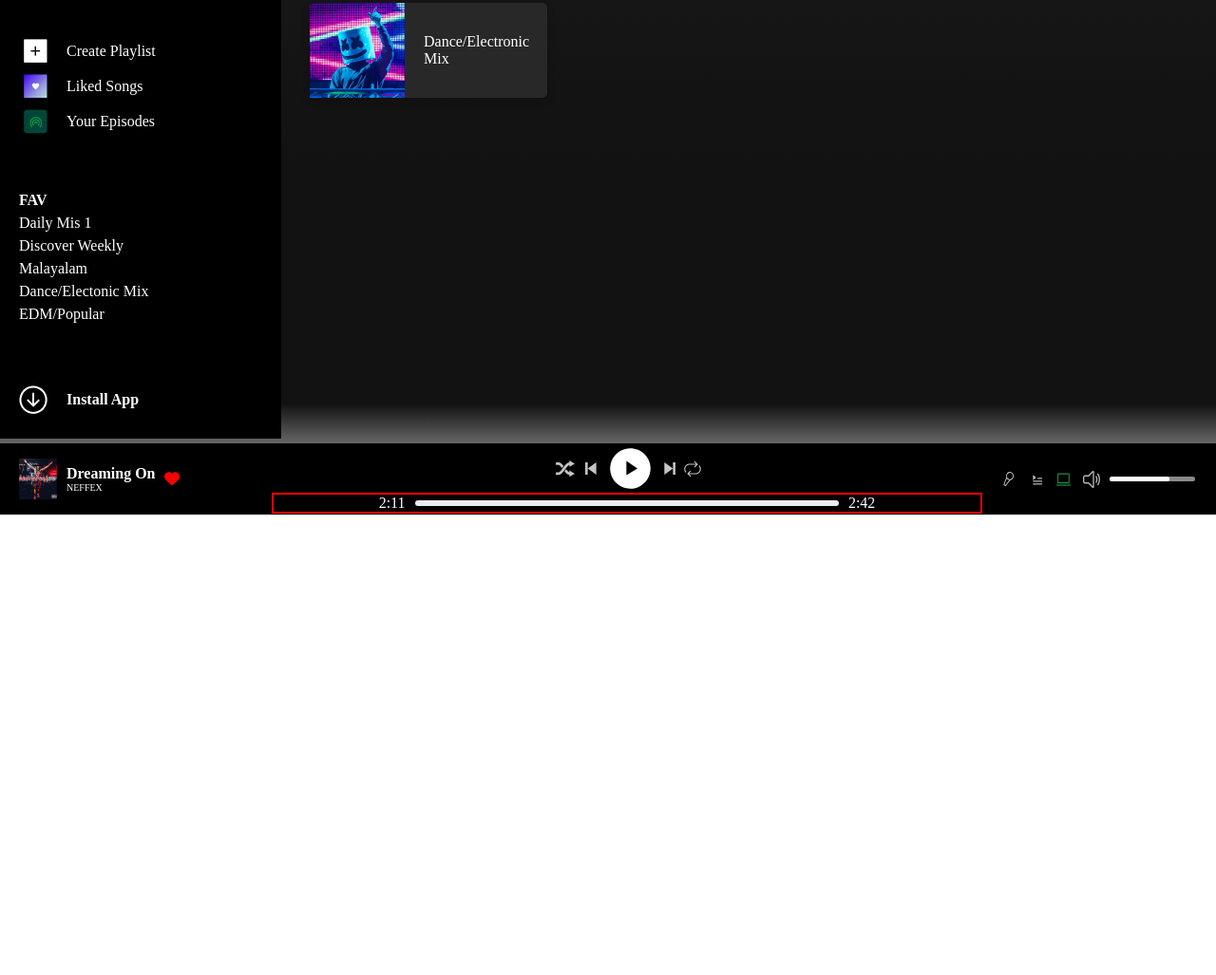
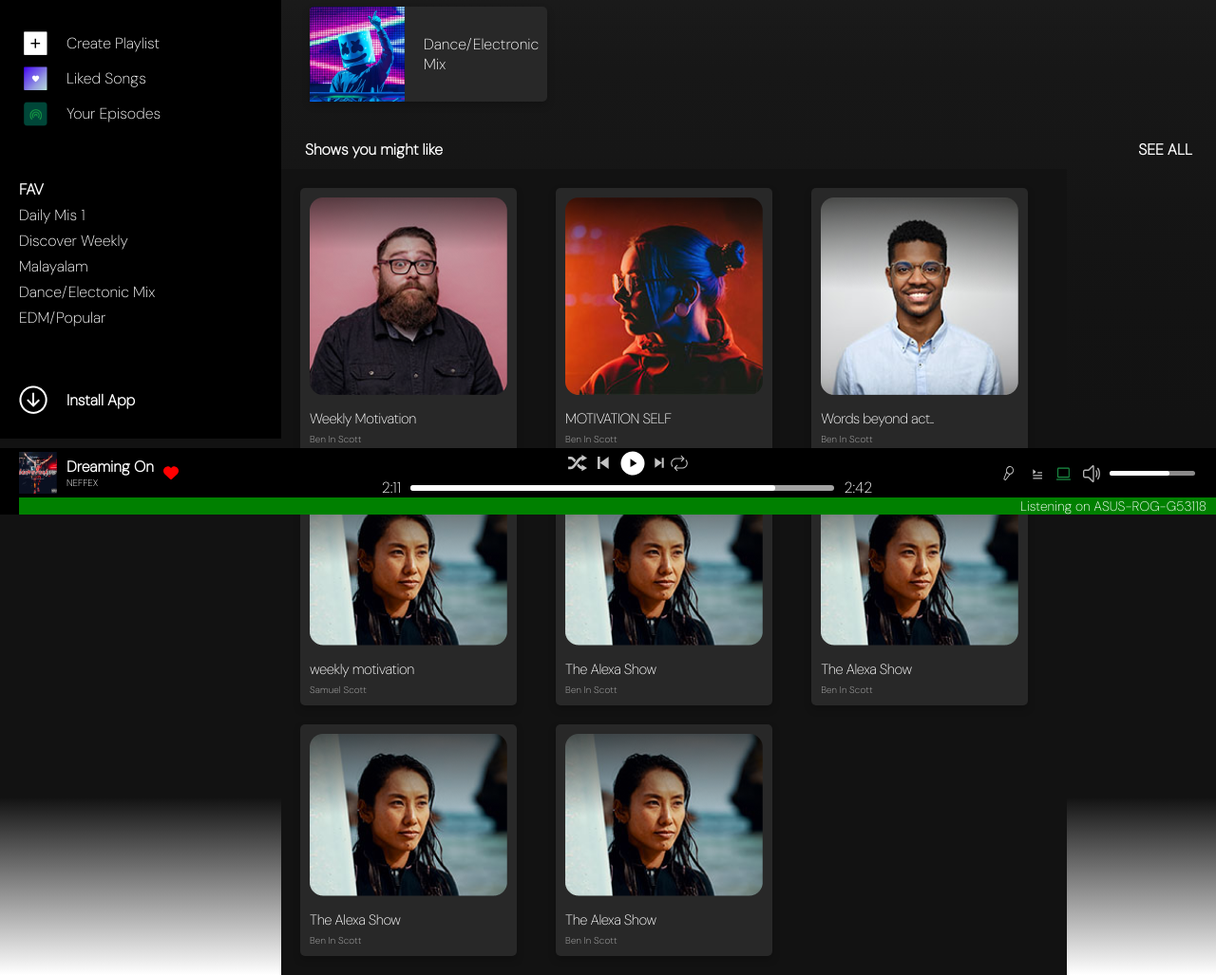
Before and after one commit to Flash-R/spotifyclone.github.io, a plain HTML site: page index.html in a window 1280 px wide. Shown: the part 258-1285 px from the top of the page at 95% size. Before the commit the page ends 800 px from the top, so only its background shows below. Drawn offline with Linux system fonts and the light colour scheme.

Commit message:
Completed the home page

```diff
--- a/css/style.css
+++ b/css/style.css
@@ -1,5 +1,8 @@
+@import url('https://fonts.googleapis.com/css2?family=DM+Sans:opsz,wght@9..40,200&display=swap');
+
 *{
     margin: 0px;
+    font-family: "DM Sans", "Sans";
 }
 header {
     position: fixed;
@@ -58,19 +61,20 @@ header .installApp h4{
 }
 /* Main section */
 main{
-    height: 100vh;
     background: linear-gradient(180deg, #222 0%, #1F1F1F 11.64%, #171717 25.66%, #161616 32.94%, #151515 35.98%, #131313 44.89%, #121212 55.22%, #121212 75.34%, #121212 85.45%, rgba(18, 18, 18, 0.00) 100%);
 }
-#featured {
-    width: 77%;
+#featured , #playlistGrid{
+    /* width: 800px; */
     margin-left: 20%;
     padding-left: 40px;
+    color: white;
+}
+#featured {
+
     display: flex;
     flex-direction: column;
     flex-wrap: wrap;
     justify-content: space-around;
-    /* background-color: #121212;  */
-    color: white;
 }
 #featured .featured-profile{
     width: 100%;
@@ -101,9 +105,7 @@ main{
 #featured .playlistcards{
     display: flex;
     flex-wrap: wrap;
-    /* justify-content: space-between; */
     padding: 20px;
-    /* background-color: #121212; */
     color: white;
 }
 #featured .playlistcards .playlist-card {
@@ -131,18 +133,26 @@ main{
 }
 
 /* music player */
-#musicPlayer {
+
+#musicPlayer{
     position: fixed;
     bottom: 0;
-    height: 35px;
+    width: 100%;
+    display: flex;
+    flex-direction: column;
+    align-items: center;
+    padding: 0px 20px 0px 20px;
+    background-color: black;
+    color: white;
+}
+#musicPlayer .musicPlayerControl {
     width: 100%;
     display: flex;
     gap: 20px;
     justify-content: space-between;
     align-items: center;
-    padding: 20px;
+    padding: 0px 20px 0px 20px;
     background-color: black;
-    color: white;
 }
 
 
@@ -184,17 +194,17 @@ main{
     justify-content: center;
     gap: 10px;
     width: 100%;
-    border: 2px solid red;
 }
 #musicPlayer .progress-bar .progress-bar-content .song-progress {
     width: 60%;
     height: 6px;
-    background-color: #ececec;
+    background-color: #a3a3a3;
     border-radius: 10px;
 }
 #musicPlayer .progress-bar .progress-bar-content .song-progress .song-progress-content {
-    width: 60%;
-    background-color: #ff0000;
+    width: 86%;
+    height: 100%;
+    background-color: #ffffff;
     border-radius: 10px;
 }
 
@@ -217,3 +227,68 @@ main{
     border-radius: 10px;
     background-color: rgb(255, 255, 255);
 }
+#musicPlayer .playing{
+    /* height: 20px; */
+    width: 100%;
+    margin: 0px;
+    padding: 0px;
+    background-color: green;
+}
+#musicPlayer .playing p{
+    font-size: 14px;
+    float: right;
+    padding-right: 30px;
+}
+/* Playlist grid */
+#playlistGrid .grid-text{
+    display: flex;
+    justify-content: space-between;
+    padding: 10px 25px;
+}
+#playlistGrid .grid-list{
+
+    width: 80%;
+    display: grid;
+    grid-template-columns: repeat(auto-fill, minmax(190px, 1fr));
+    gap: 20px;
+    padding: 20px;
+    background-color: #121212;
+    color: white;
+}
+
+#playlistGrid .grid-list .playlist-card {
+    background-color: #282828;
+    width: fit-content;
+
+    padding: 10px;
+    border-radius: 5px;
+    overflow: hidden;
+    box-shadow: 0 4px 8px 0 rgba(0, 0, 0, 0.2);
+}
+
+#playlistGrid .playlist-card img {
+    width: 100%;
+    height: auto;
+}
+#playlistGrid .playlist-card .playlistcard-text{
+    margin-top: 10px;
+}
+#playlistGrid .playlist-card .title {
+    font-family: DM Sans;
+    font-size: 15px;
+    font-style: normal;
+    font-weight: 500;
+    line-height: normal;
+    letter-spacing: -0.42px;
+}
+
+#playlistGrid .playlist-card .creator {
+    color: #B3B3B3;
+    font-family: DM Sans;
+    font-size: 10px;
+    font-style: normal;
+    font-weight: 500;
+    line-height: normal;
+    letter-spacing: 0.15px;
+    margin-top: 5px;
+}
--- a/index.html
+++ b/index.html
@@ -120,6 +120,7 @@
             </div>
         </section>
         <section id="musicPlayer">
+            <div class="musicPlayerControl">
                 <div class="track-info">
                     <img src="./Icons/imgs/playing-img.png" alt="">
                     <div class="track-info-text">
@@ -142,12 +143,12 @@
                                 d="M20.6666 9.04175L11.625 15.5001L20.6666 21.9584V9.04175ZM11.625 15.5001V9.04175H9.04163V21.9584H11.625V15.5001Z"
                                 fill="#C4C4C4" />
                         </svg>
-                    <svg xmlns="http://www.w3.org/2000/svg" width="51" height="51" viewBox="0 0 51 51" fill="none">
+                        <svg xmlns="http://www.w3.org/2000/svg" width="30" height="30" viewBox="0 0 51 51" fill="none">
                             <path
                                 d="M25.5 4.25C21.2972 4.25 17.1887 5.49629 13.6941 7.83127C10.1996 10.1663 7.47593 13.485 5.86757 17.368C4.25921 21.2509 3.83839 25.5236 4.65832 29.6457C5.47826 33.7678 7.50212 37.5542 10.474 40.526C13.4459 43.4979 17.2322 45.5218 21.3543 46.3417C25.4764 47.1616 29.7491 46.7408 33.632 45.1324C37.515 43.5241 40.8338 40.8004 43.1687 37.3059C45.5037 33.8113 46.75 29.7029 46.75 25.5C46.75 22.7094 46.2004 19.9461 45.1325 17.368C44.0645 14.7898 42.4993 12.4472 40.526 10.474C38.5528 8.50074 36.2102 6.93547 33.632 5.86756C31.0539 4.79965 28.2906 4.25 25.5 4.25ZM21.3543 32.5V17.381L33 25.5L21.3543 32.5Z"
                                 fill="white" />
                         </svg>
-                    <svg xmlns="http://www.w3.org/2000/svg" width="31" height="31" viewBox="0 0 31 31" fill="none">
+                        <svg xmlns="http://www.w3.org/2000/svg" width="25" height="25" viewBox="0 0 31 31" fill="none">
                             <path
                                 d="M10.3334 9.04175L19.375 15.5001L10.3334 21.9584V9.04175ZM19.375 15.5001V9.04175H21.9584V21.9584H19.375V15.5001Z"
                                 fill="#C4C4C4" />
@@ -199,19 +200,75 @@
                         <div class="volume-bar"></div>
                     </div>
                 </div>
+            </div>
+            <div class="playing">
+                <p>Listening on ASUS-ROG-G53118</p>
+            </div>
         </section>
         <section id="playlistGrid">
             <div class="grid-text">
-                <!-- <h4>Shows you might like</h4>
-                <h4>SEE ALL</h4> -->
+                <h4>Shows you might like</h4>
+                <h4>SEE ALL</h4>
+            </div>
+            <div class="grid-list">
+                <div class="playlist-card">
+                    <img src="./Icons/imgs/Rectangle 21.png"/>
+                    <div class="playlistcard-text">
+                        <h4 class="title">Weekly Motivation</h4>
+                        <h5 class="creator">Ben In Scott</h5>
+                    </div>
+                </div>
+                <div class="playlist-card">
+                    <img src="./Icons/imgs/Rectangle 22.png"/>
+                    <div class="playlistcard-text">
+                        <h4 class="title">MOTIVATION SELF</h4>
+                        <h5 class="creator">Ben In Scott</h5>
+                    </div>
+                </div>
+                <div class="playlist-card">
+                    <img src="./Icons/imgs/Rectangle 23.png"/>
+                    <div class="playlistcard-text">
+                        <h4 class="title">Words beyond act..</h4>
+                        <h5 class="creator">Ben In Scott</h5>
+                    </div>
+                </div>
+                <div class="playlist-card">
+                    <img src="./Icons/imgs/Rectangle 16.png"/>
+                    <div class="playlistcard-text">
+                        <h4 class="title">weekly motivation</h4>
+                        <h5 class="creator">Samuel Scott</h5>
+                    </div>
+                </div>
+                <div class="playlist-card">
+                    <img src="./Icons/imgs/Rectangle 16.png"/>
+                    <div class="playlistcard-text">
+                        <h4 class="title">The Alexa Show</h4>
+                        <h5 class="creator">Ben In Scott</h5>
+                    </div>
+                </div>
+                <div class="playlist-card">
+                    <img src="./Icons/imgs/Rectangle 16.png"/>
+                    <div class="playlistcard-text">
+                        <h4 class="title">The Alexa Show</h4>
+                        <h5 class="creator">Ben In Scott</h5>
+                    </div>
+                </div>
+                <div class="playlist-card">
+                    <img src="./Icons/imgs/Rectangle 16.png"/>
+                    <div class="playlistcard-text">
+                        <h4 class="title">The Alexa Show</h4>
+                        <h5 class="creator">Ben In Scott</h5>
+                    </div>
+                </div>
+                <div class="playlist-card">
+                    <img src="./Icons/imgs/Rectangle 16.png"/>
+                    <div class="playlistcard-text">
+                        <h4 class="title">The Alexa Show</h4>
+                        <h5 class="creator">Ben In Scott</h5>
+                    </div>
+                </div>
             </div>
             <!-- Playlist Grid content -->
-        </section>
-        <section id="playlistDetail">
-            <!-- Playlist Detail Page content -->
-        </section>
-        <section id="browse">
-            <!-- Browse Section content -->
         </section>
     </main>
 </body>
```
Lines whose indentation alone changed are shown as unchanged.
